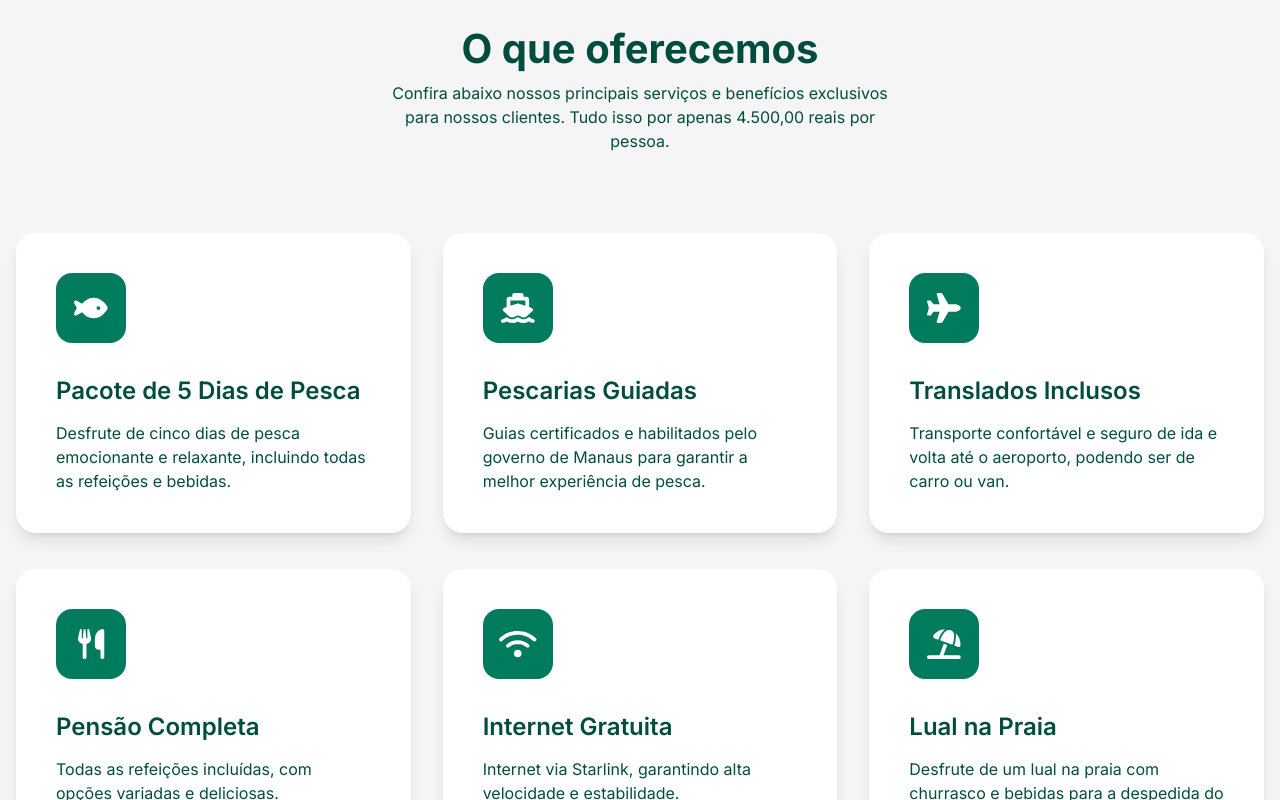
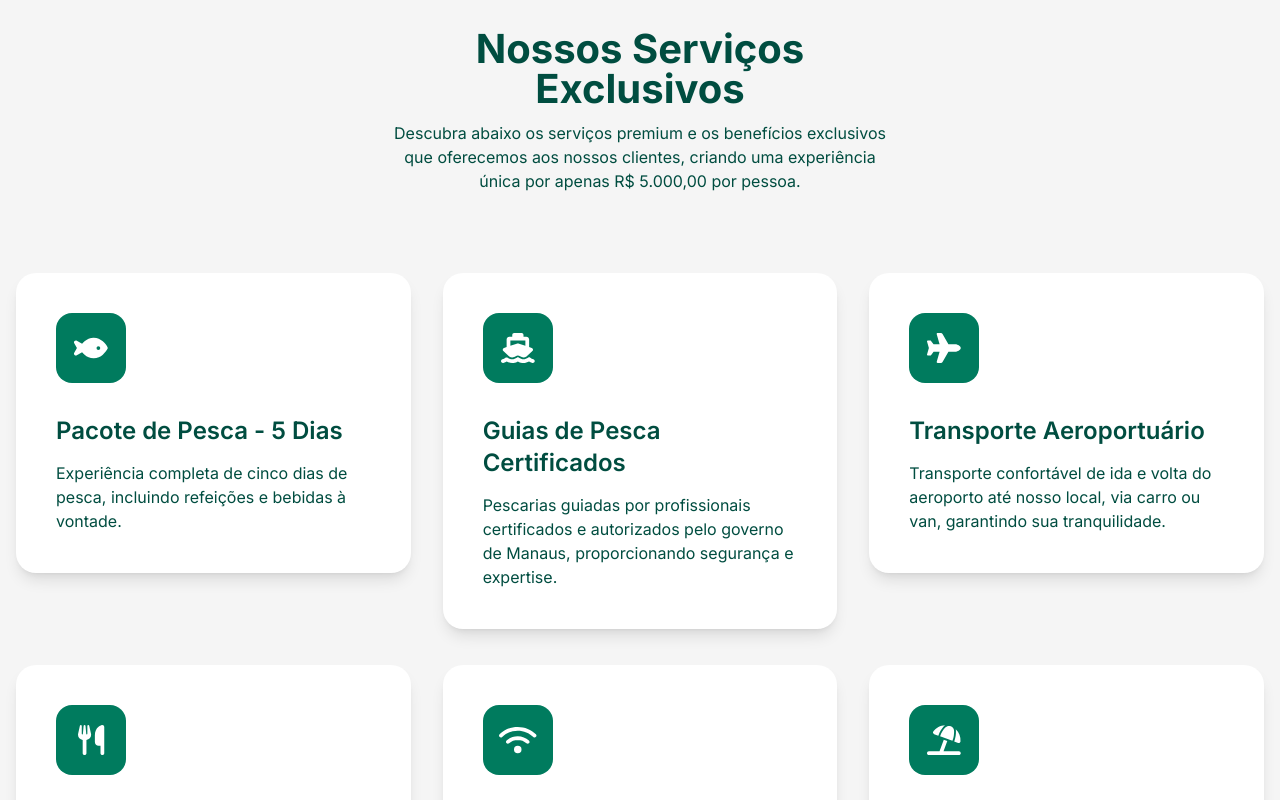
Before and after one commit to ErikMendesRc/pousada-natureza, a Next.js app: page / in a window 1280 px wide. Shown: the part 1160-1960 px from the top of the page. Built offline with nearby package versions, Linux system fonts and the light colour scheme.

Commit message:
Ajustes feitos

```diff
--- a/package.json
+++ b/package.json
@@ -11,6 +11,7 @@
   "dependencies": {
     "@fortawesome/free-solid-svg-icons": "^6.6.0",
     "@fortawesome/react-fontawesome": "^0.2.2",
+    "font-awesome": "^4.7.0",
     "next": "14.2.5",
     "react": "^18",
     "react-dom": "^18"
--- a/src/components/HeroSection.tsx
+++ b/src/components/HeroSection.tsx
@@ -8,7 +8,7 @@ const HeroSection: React.FC = () => {
         <h1 className="text-4xl sm:text-5xl font-extrabold mb-6 text-neutral">Bem-vindo à Pousada Natureza</h1>
         <p className="text-xl sm:text-2xl mb-8 text-neutral">Pesca esportiva no Rio Preto da Eva, Amazônia</p>
         <a
-          href="https://wa.me/559295266653"
+          href="https://wa.me/5519971649386"
           target="_blank"
           rel="noopener noreferrer"
           className="bg-secondary text-neutral py-2 px-4 rounded-lg hover:bg-secondary-dark transition duration-300 shadow-lg"
--- a/src/components/ReservationSection.tsx
+++ b/src/components/ReservationSection.tsx
@@ -8,7 +8,7 @@ const ReservationSection: React.FC = () => {
       <h2 className="text-3xl font-bold mb-4">Reserve Agora</h2>
       <p className="text-lg mb-6">Garanta já o seu lugar e viva uma aventura de pesca inesquecível na Amazônia!</p>
       <a
-        href="https://wa.me/559295266653"
+        href="https://wa.me/5519971649386"
         target="_blank"
         rel="noopener noreferrer"
         className="bg-primary text-white py-2 px-4 rounded-lg hover:bg-darkGreen transition-colors duration-300 shadow-lg"
--- a/src/components/ServicesSection.tsx
+++ b/src/components/ServicesSection.tsx
@@ -10,27 +10,35 @@ const ServicesSection: React.FC = () => {
         <div className="-mx-4 flex flex-wrap">
           <div className="w-full px-4">
             <div className="mx-auto mb-12 max-w-[510px] text-center lg:mb-20">
-              <h2 className="text-darkGreen dark:text-white mb-3 text-3xl leading-[1.2] font-bold sm:text-4xl md:text-[40px]">O que oferecemos</h2>
-              <p className="text-darkGreen text-base dark:text-neutral">Confira abaixo nossos principais serviços e benefícios exclusivos para nossos clientes. Tudo isso por apenas 4.500,00 reais por pessoa.</p>
+              <h2 className="text-darkGreen dark:text-white mb-3 text-3xl leading-[1.2] font-bold sm:text-4xl md:text-[40px]">
+                Nossos Serviços Exclusivos
+              </h2>
+              <p className="text-darkGreen text-base dark:text-neutral">
+                Descubra abaixo os serviços premium e os benefícios exclusivos que oferecemos aos nossos clientes, criando uma experiência única por apenas R$ 5.000,00 por pessoa.
+              </p>
             </div>
           </div>
         </div>
         <div className="-mx-4 flex flex-wrap">
           {[
-            { icon: faFish, title: 'Pacote de 5 Dias de Pesca', description: 'Desfrute de cinco dias de pesca emocionante e relaxante, incluindo todas as refeições e bebidas.' },
-            { icon: faShip, title: 'Pescarias Guiadas', description: 'Guias certificados e habilitados pelo governo de Manaus para garantir a melhor experiência de pesca.' },
-            { icon: faPlane, title: 'Translados Inclusos', description: 'Transporte confortável e seguro de ida e volta até o aeroporto, podendo ser de carro ou van.' },
-            { icon: faUtensils, title: 'Pensão Completa', description: 'Todas as refeições incluídas, com opções variadas e deliciosas.' },
-            { icon: faWifi, title: 'Internet Gratuita', description: 'Internet via Starlink, garantindo alta velocidade e estabilidade.' },
-            { icon: faUmbrellaBeach, title: 'Lual na Praia', description: 'Desfrute de um lual na praia com churrasco e bebidas para a despedida do grupo.' }
+            { icon: faFish, title: 'Pacote de Pesca - 5 Dias', description: 'Experiência completa de cinco dias de pesca, incluindo refeições e bebidas à vontade.' },
+            { icon: faShip, title: 'Guias de Pesca Certificados', description: 'Pescarias guiadas por profissionais certificados e autorizados pelo governo de Manaus, proporcionando segurança e expertise.' },
+            { icon: faPlane, title: 'Transporte Aeroportuário', description: 'Transporte confortável de ida e volta do aeroporto até nosso local, via carro ou van, garantindo sua tranquilidade.' },
+            { icon: faUtensils, title: 'Pensão Completa', description: 'Refeições saborosas e variadas durante toda a estadia, oferecendo o melhor da culinária regional.' },
+            { icon: faWifi, title: 'Internet de Alta Velocidade', description: 'Conexão à internet via Starlink, proporcionando acesso rápido e estável durante sua estadia.' },
+            { icon: faUmbrellaBeach, title: 'Luau Exclusivo', description: 'Celebre a despedida do grupo com um luau exclusivo na praia, incluindo churrasco e bebidas.' }
           ].map((service, index) => (
             <div key={index} className="w-full px-4 md:w-1/2 lg:w-1/3">
               <div className="mb-9 rounded-[20px] bg-white dark:bg-dark-2 p-10 shadow-lg hover:shadow-xl transition-shadow duration-300">
                 <div className="bg-primary mb-8 flex h-[70px] w-[70px] items-center justify-center rounded-2xl">
                   <FontAwesomeIcon icon={service.icon} className="text-white text-3xl" />
                 </div>
-                <h4 className="text-darkGreen mb-[14px] text-2xl font-semibold">{service.title}</h4>
-                <p className="text-darkGreen">{service.description}</p>
+                <h4 className="text-darkGreen mb-[14px] text-2xl font-semibold">
+                  {service.title}
+                </h4>
+                <p className="text-darkGreen">
+                  {service.description}
+                </p>
               </div>
             </div>
           ))}
@@ -40,4 +48,4 @@ const ServicesSection: React.FC = () => {
   );
 };
 
-export default ServicesSection;
+export default ServicesSection
```
Also changed, not shown: 1 other file (tests, documents, lock files or other folders).
